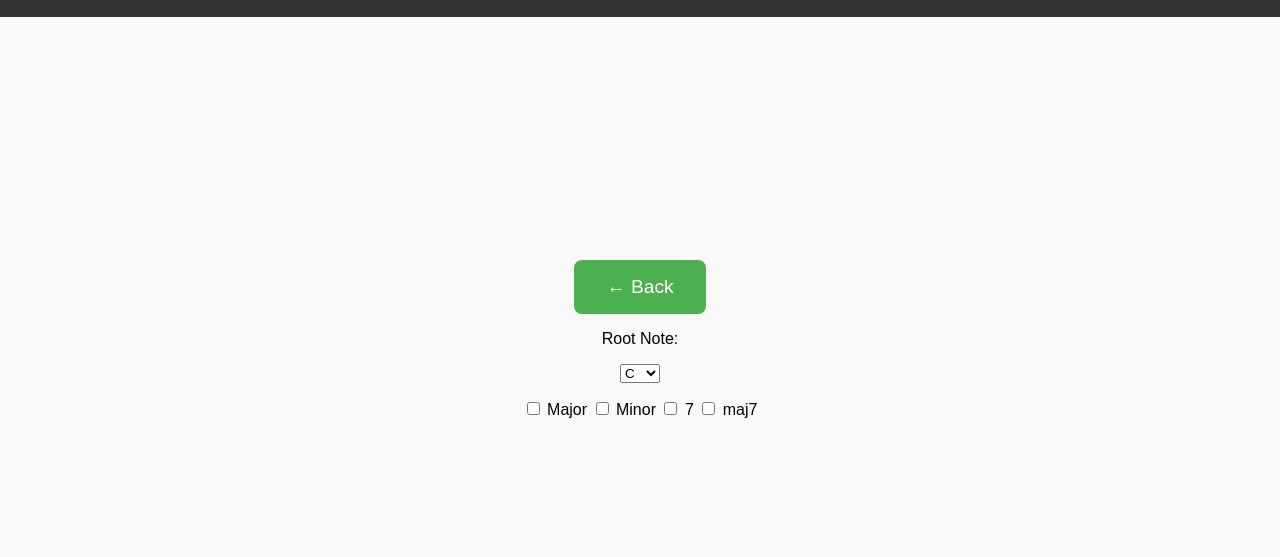
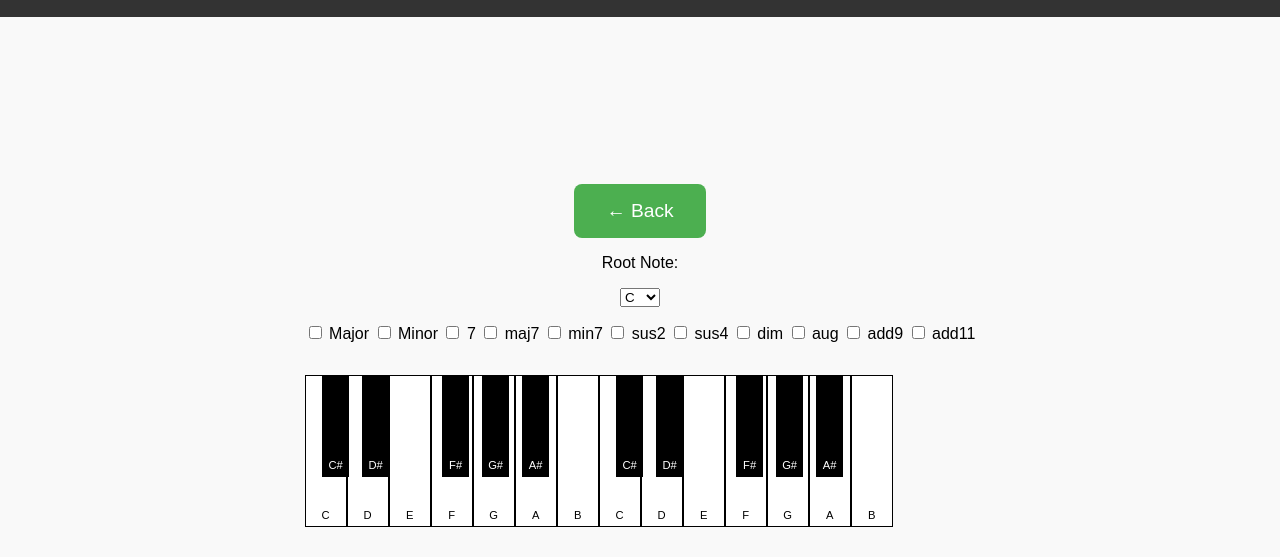
Before and after one commit to HRDMannn/piano-chord-viewer, a plain HTML site: page index.html in a window 1280 px wide. Both pictures are taken after a click on the button "Generate Chord". Shown: the part 95-652 px from the top of the page. Drawn offline with Linux system fonts and the light colour scheme.

Commit message:
ต่อไป

```diff
--- a/index.html
+++ b/index.html
@@ -122,11 +122,45 @@
         <label><input type="checkbox" name="chordType" value="min"> Minor</label>
         <label><input type="checkbox" name="chordType" value="7"> 7</label>
         <label><input type="checkbox" name="chordType" value="maj7"> maj7</label>
+        <label><input type="checkbox" name="chordType" value="min7"> min7</label>
+        <label><input type="checkbox" name="chordType" value="sus2"> sus2</label>
+        <label><input type="checkbox" name="chordType" value="sus4"> sus4</label>
+        <label><input type="checkbox" name="chordType" value="dim"> dim</label>
+        <label><input type="checkbox" name="chordType" value="aug"> aug</label>
+        <label><input type="checkbox" name="chordType" value="add9"> add9</label>
+        <label><input type="checkbox" name="chordType" value="add11"> add11</label>
       </div>
     </div>
 
     <div class="piano-container" id="piano">
-      <!-- จะใส่เปียโนจริงตรงนี้ภายหลัง -->
+      <div class="octave">
+        <div class="key"><div class="key-label">C</div></div>
+        <div class="key black" style="left: 30px;"><div class="key-label" style="color:white;">C#</div></div>
+        <div class="key"><div class="key-label">D</div></div>
+        <div class="key black" style="left: 70px;"><div class="key-label" style="color:white;">D#</div></div>
+        <div class="key"><div class="key-label">E</div></div>
+        <div class="key"><div class="key-label">F</div></div>
+        <div class="key black" style="left: 150px;"><div class="key-label" style="color:white;">F#</div></div>
+        <div class="key"><div class="key-label">G</div></div>
+        <div class="key black" style="left: 190px;"><div class="key-label" style="color:white;">G#</div></div>
+        <div class="key"><div class="key-label">A</div></div>
+        <div class="key black" style="left: 230px;"><div class="key-label" style="color:white;">A#</div></div>
+        <div class="key"><div class="key-label">B</div></div>
+      </div>
+      <div class="octave">
+        <div class="key"><div class="key-label">C</div></div>
+        <div class="key black" style="left: 30px;"><div class="key-label" style="color:white;">C#</div></div>
+        <div class="key"><div class="key-label">D</div></div>
+        <div class="key black" style="left: 70px;"><div class="key-label" style="color:white;">D#</div></div>
+        <div class="key"><div class="key-label">E</div></div>
+        <div class="key"><div class="key-label">F</div></div>
+        <div class="key black" style="left: 150px;"><div class="key-label" style="color:white;">F#</div></div>
+        <div class="key"><div class="key-label">G</div></div>
+        <div class="key black" style="left: 190px;"><div class="key-label" style="color:white;">G#</div></div>
+        <div class="key"><div class="key-label">A</div></div>
+        <div class="key black" style="left: 230px;"><div class="key-label" style="color:white;">A#</div></div>
+        <div class="key"><div class="key-label">B</div></div>
+      </div>
     </div>
   </div>
 
```
